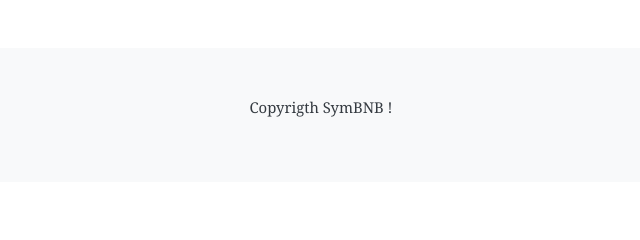
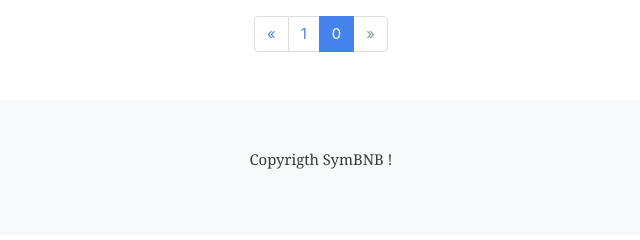
Before and after one commit to nicoWeb31/cloneRbnb, a Symfony app: template templates/admin/Ad/index.html.twig in a window 1280 px wide. Shown: the part 254-494 px from the top of the page, without its empty margins (319-959 px from the left). Run offline with Twig, Linux system fonts and the light colour scheme; the template is opened without the code that fills it, so the values that code supplies are empty; some libraries are stand-ins or nearby versions.

Commit message:
pagination sur adAdmin

```diff
--- a/src/Controller/Admin/AdminCommentController.php
+++ b/src/Controller/Admin/AdminCommentController.php
@@ -9,8 +9,6 @@ use Doctrine\ORM\EntityManagerInterface;
 use Symfony\Component\HttpFoundation\Request;
 use Symfony\Component\Routing\Annotation\Route;
 use Symfony\Bundle\FrameworkBundle\Controller\AbstractController;
-
-use function PHPSTORM_META\map;
 
 class AdminCommentController extends AbstractController
 {
--- a/templates/admin/Ad/index.html.twig
+++ b/templates/admin/Ad/index.html.twig
@@ -1,6 +1,7 @@
 {% extends 'admin/base.html.twig' %}
 
-{% block title %}Adminstration des annonces{% endblock %}
+{% block title %}Adminstration des annonces
+{% endblock %}
 
 {% block body %}
 
@@ -35,14 +36,63 @@
 							<span class="badge badge-primary rounded">{{ad.getAverageRating | number_format(1,',',' ')}}</span>
 						</td>
 						<td>
-                        <a href="{{path('admin_ads_edit',{'id':ad.id})}}" class="btn btn-warning"><i class="fa fa-edit"></i></a>
-                        <a href="{{path('admin_ads_delete',{'id':ad.id})}}" class="btn btn-danger"><i class="fa fa-trash"></i></a>
+							<a href="{{path('admin_ads_edit',{'id':ad.id})}}" class="btn btn-warning">
+								<i class="fa fa-edit"></i>
+							</a>
+							<a href="{{path('admin_ads_delete',{'id':ad.id})}}" class="btn btn-danger">
+								<i class="fa fa-trash"></i>
+							</a>
 
 						</td>
 					</tr>
 				{% endfor %}
 			</tbody>
 		</table>
+{#
+		<div class="btn-toolbar d-flex justify-content-center" role="toolbar" aria-label="Toolbar with button groups">
+			<div class="btn-group mr-2" role="group" aria-label="First group">
+				<button type="button" class="btn btn-secondary">1</button>
+				<button type="button" class="btn btn-secondary">2</button>
+				<button type="button" class="btn btn-secondary">3</button>
+				<button type="button" class="btn btn-secondary">4</button>
+			</div>
+			<div class="btn-group mr-2" role="group" aria-label="Second group">
+				<button type="button" class="btn btn-secondary">5</button>
+				<button type="button" class="btn btn-secondary">6</button>
+				<button type="button" class="btn btn-secondary">7</button>
+			</div>
+			<div class="btn-group" role="group" aria-label="Third group">
+				<button type="button" class="btn btn-secondary">8</button>
+			</div>
+		</div> #}
+
+
+		<nav aria-label="Page navigation example ">
+			<ul class="pagination d-flex justify-content-center">
+				<li class="page-item  {% if page == 1 %}disabled{% endif %}">
+					<a class="page-link" href="{{path('admin_ads_index',{'page':page - 1})}}" aria-label="Previous">
+						<span aria-hidden="true">&laquo;</span>
+						<span class="sr-only">Previous</span>
+					</a>
+				</li>
+                {% for i in 1..nbrPage %}
+
+                    <li class="page-item {% if page == i %}active{% endif %}">
+                        <a class="page-link" href="{{path('admin_ads_index',{'page':i})}}">{{i}}</a>
+                    </li>
+
+                {% endfor %}
+
+				<li class="page-item {% if page == nbrPage %}disabled{% endif %}">
+					<a class="page-link" href="{{path('admin_ads_index',{'page':page + 1})}}" aria-label="Next">
+						<span aria-hidden="true">&raquo;</span>
+						<span class="sr-only">Next</span>
+					</a>
+				</li>
+			</ul>
+		</nav>
+
+
 	</div>
 
 {% endblock %}
```
Also changed, not shown: src/Controller/AdController.php (+13 -0 lines), src/Controller/Admin/AdminController.php (+16 -3 lines). Lines whose indentation alone changed are shown as unchanged.
